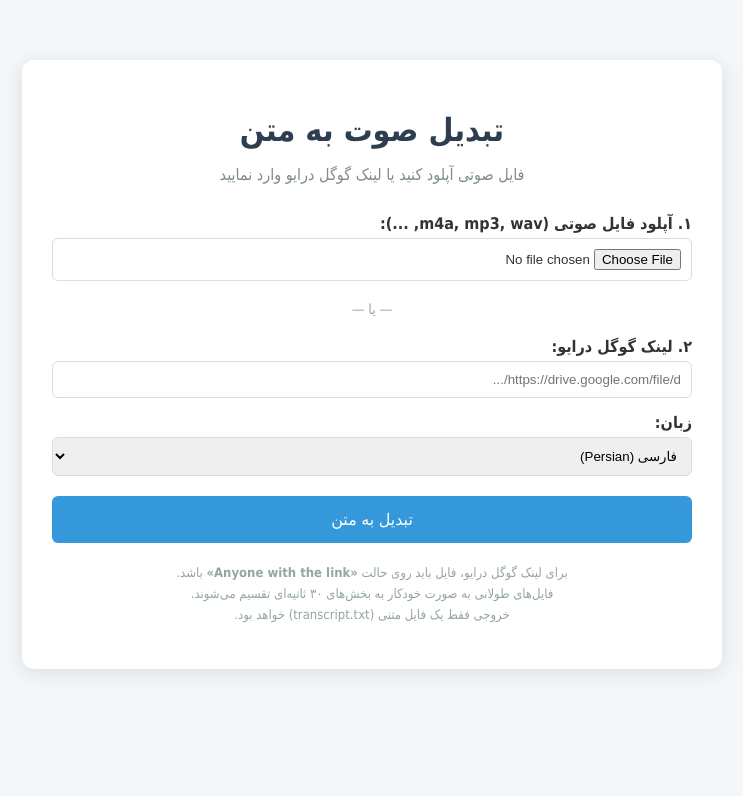
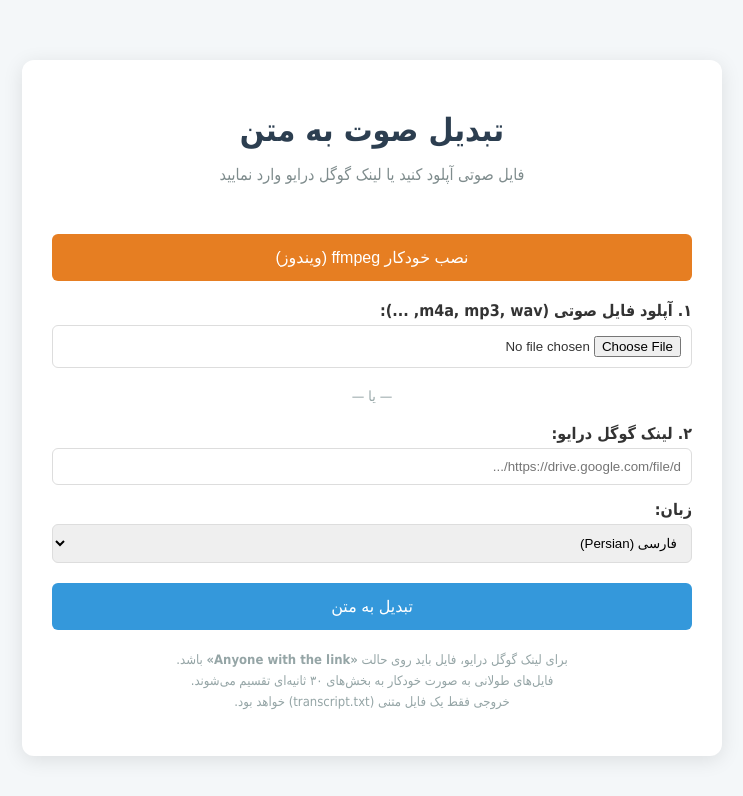
Before and after one commit to MFarkhondei/audio-to-text-web, a Flask app: page / in a window 1280 px wide. Shown: the top 796 px of the page, without its empty margins (268-1011 px from the left). Before the commit the page ends 673 px from the top, so only its background shows below. Run offline with Flask 3, Linux system fonts and the light colour scheme; parts of the project's set-up code (start-up, migrations or seed data) failed here and were passed over; some web fonts are replaced.

Commit message:
Add button to install ffmpeg automatically on Windows

```diff
--- a/app.py
+++ b/app.py
@@ -4,6 +4,8 @@ import tempfile
 import subprocess
 import re
 import requests
+import shutil
+import platform
 from pathlib import Path
 import speech_recognition as sr
 
@@ -11,6 +13,9 @@ app = Flask(__name__)
 app.secret_key = "audio-to-text-secret"
 UPLOAD_FOLDER = "/tmp/uploads"
 os.makedirs(UPLOAD_FOLDER, exist_ok=True)
+
+def is_ffmpeg_available() -> bool:
+    return shutil.which("ffmpeg") is not None
 
 def get_duration(audio_path: str) -> float:
     cmd = ["ffprobe", "-v", "error", "-show_entries", "format=duration",
@@ -45,7 +50,6 @@ def transcribe_segments(segments: list[str], language: str = "fa-IR") -> str:
     return " ".join(full_text)
 
 def extract_drive_file_id(url: str) -> str | None:
-    """Extract Google Drive file ID from various URL formats."""
     patterns = [
         r"/file/d/([a-zA-Z0-9_-]+)",
         r"id=([a-zA-Z0-9_-]+)",
@@ -58,7 +62,6 @@ def extract_drive_file_id(url: str) -> str | None:
     return None
 
 def download_drive_file(file_id: str, dest_path: str) -> bool:
-    """Download a publicly shared Google Drive file."""
     url = f"https://drive.google.com/uc?export=download&id={file_id}"
     try:
         response = requests.get(url, stream=True, timeout=60)
@@ -76,6 +79,30 @@ def download_drive_file(file_id: str, dest_path: str) -> bool:
         return True
     except Exception:
         return False
+
+@app.route("/install-ffmpeg", methods=["POST"])
+def install_ffmpeg():
+    if is_ffmpeg_available():
+        flash("ffmpeg قبلاً نصب شده است.")
+        return redirect(url_for("index"))
+
+    system = platform.system()
+    try:
+        if system == "Windows":
+            result = subprocess.run(
+                ["winget", "install", "--id", "Gyan.FFmpeg", "-e", "--accept-package-agreements", "--accept-source-agreements"],
+                capture_output=True, text=True, timeout=180
+            )
+            if result.returncode == 0 or is_ffmpeg_available():
+                flash("ffmpeg با موفقیت نصب شد. لطفاً صفحه را رفرش کنید.")
+            else:
+                flash("نصب خودکار ناموفق بود. دستور دستی: winget install Gyan.FFmpeg")
+        else:
+            flash("نصب خودکار فقط روی ویندوز پشتیبانی می‌شود.")
+    except Exception as e:
+        flash(f"خطا در نصب: {str(e)}")
+
+    return redirect(url_for("index"))
 
 @app.route("/", methods=["GET", "POST"])
 def index():
--- a/templates/index.html
+++ b/templates/index.html
@@ -92,6 +92,10 @@
             {% endif %}
         {% endwith %}
 
+        <form method="post" action="/install-ffmpeg" style="margin-bottom: 20px;">
+            <button type="submit" style="background:#e67e22;">نصب خودکار ffmpeg (ویندوز)</button>
+        </form>
+
         <form method="post" enctype="multipart/form-data">
             <label for="audio">۱. آپلود فایل صوتی (m4a, mp3, wav, ...):</label>
             <input type="file" name="audio" id="audio" accept="audio/*,.m4a,.mp3,.wav,.aac">
```
